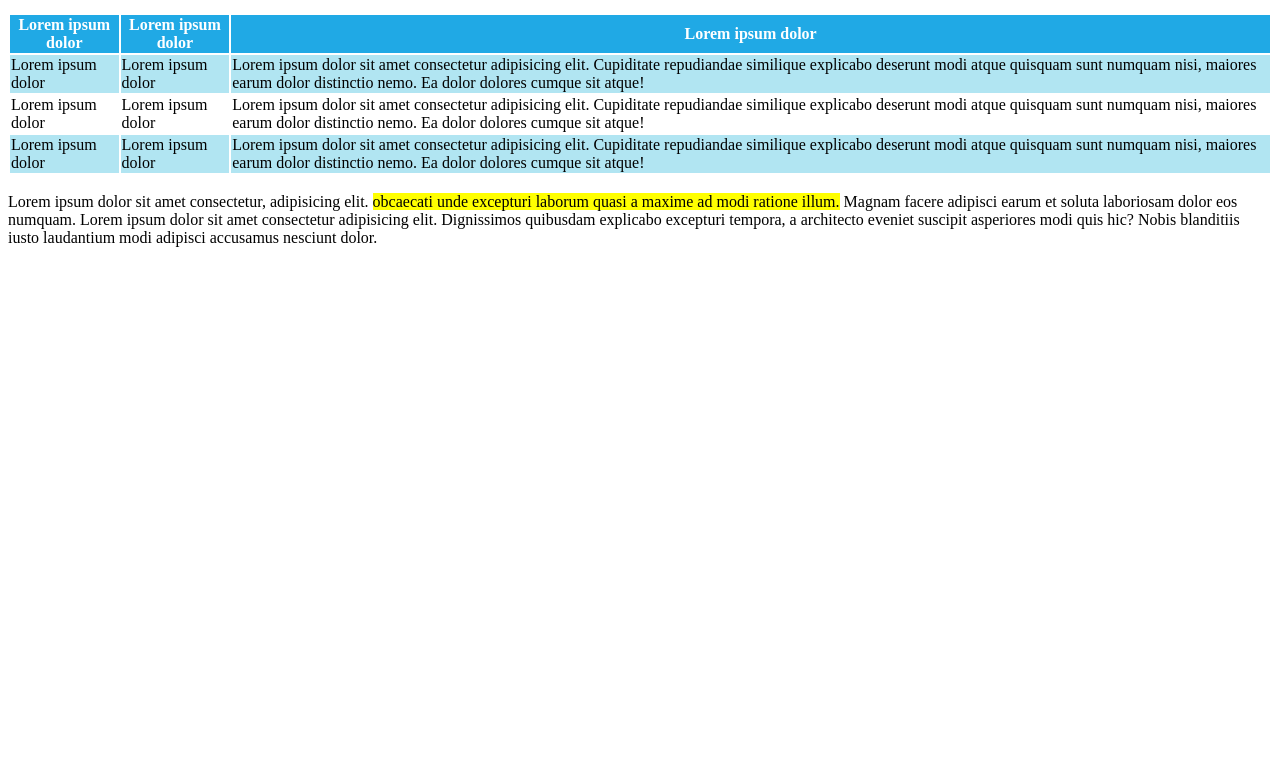
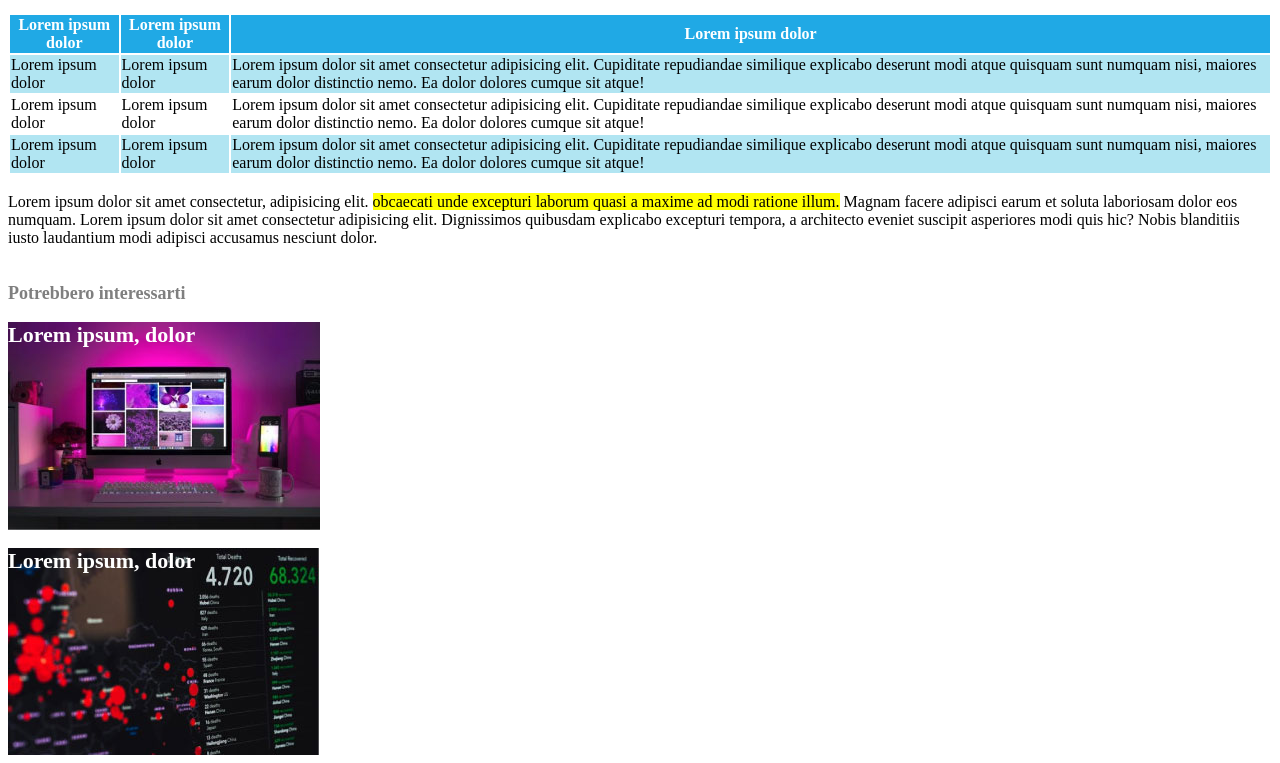
Before and after one commit to nicocriva/html-css-booleaner, a plain HTML site: page index.html in a window 1280 px wide. Shown: the part 914-1677 px from the top of the page. Before the commit the page ends 1169 px from the top, so only its background shows below. Drawn offline with Linux system fonts and the light colour scheme.

Commit message:
add articoli consigliati

```diff
--- a/css/style.css
+++ b/css/style.css
@@ -38,3 +38,24 @@
 .blue-row{
     background-color: #b1e5f2;
 }
+
+.consigli{
+    color: rgba(0, 0, 0, 0.5);
+    font-size: 18px;
+}
+
+.first-img{
+    background-image: url(../img/monitor.jpg);
+    width: 312px;
+    height: 208px;
+    color: white;
+    font-size: 22px;
+}
+
+.second-img{
+    background-image: url(../img/graph.jpg);
+    width: 311px;
+    height: 207px;
+    color: white;
+    font-size: 22px;
+}
--- a/index.html
+++ b/index.html
@@ -88,7 +88,16 @@
         <!-- inizio secondo testo -->
         <div>Lorem ipsum dolor sit amet consectetur, adipisicing elit. <span class="evidenziato">obcaecati unde excepturi laborum quasi a maxime ad modi ratione illum.</span> Magnam facere adipisci earum et soluta laboriosam dolor eos numquam. Lorem ipsum dolor sit amet consectetur adipisicing elit. Dignissimos quibusdam explicabo excepturi tempora, a architecto eveniet suscipit asperiores modi quis hic? Nobis blanditiis iusto laudantium modi adipisci accusamus nesciunt dolor.</div>
         <!-- fine secondo testo -->
+        <br>
+        <br>
 
+        <!-- inizio articoli consigliati -->
+        <div class="consigli"><strong>Potrebbero interessarti</strong></div>
+        <br>
+            <div class="first-img"><strong>Lorem ipsum, dolor</strong></div>
+            <br>
+            <div class="second-img"><strong>Lorem ipsum, dolor</strong></div>
+        <!-- fine articoli consigliati -->
     </main>
 
 </body>
```
